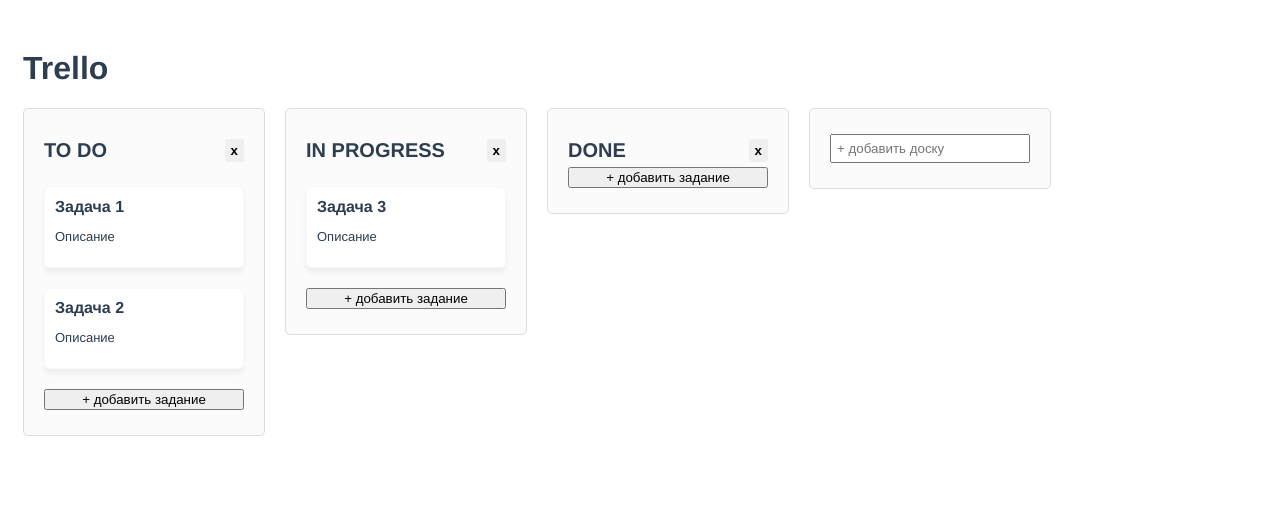
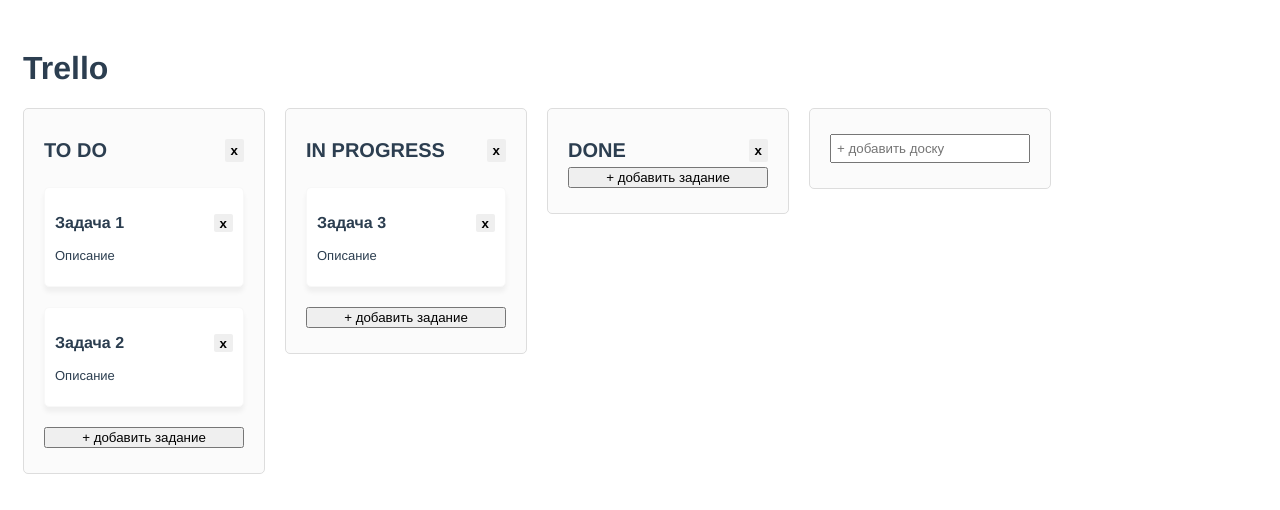
Before and after one commit to aGants/trello, a Vue app: page / in a window 1280 px wide. Shown: the top 510 px of the page. Built offline with nearby package versions, Linux system fonts and the light colour scheme.

Commit message:
add delete task

```diff
--- a/src/components/TasksList.vue
+++ b/src/components/TasksList.vue
@@ -1,13 +1,16 @@
 <template>
   <ul class="board-list">
     <li
-      v-for="task in tasks"
-      :key="task.id"
+      v-for="(task, $taskIndex) of tasks"
+      :key="$taskIndex"
       class="board-list-task"
-      @dragstart="onDragStart($event, task.id, boardId)"
+      @dragstart="onDragStart($event, $taskIndex, boardId)"
       draggable="true"
     >
-      <span class="board-list-task__title">{{ task.name }}</span>
+      <p class="board-list-task__title">
+        <span>{{ task.name }}</span>
+        <input type="button" value="x" class="close" @click="deleteTask($taskIndex)">
+      </p>
       <p class="board-list-task__desc">{{ task.desc }}</p>
     </li>
   </ul>
@@ -43,6 +46,10 @@
       this.$store.commit('ADD_TASK', { tasks, name: data.name, desc: data.desc })
       this.modal = false;
     },
+    deleteTask (id) {
+      let tasks = this.tasks;
+      this.$store.commit('DELETE_TASK', { tasks, id })
+    },
     closePopupModal () {
       this.modal = false;
     },
@@ -74,7 +81,10 @@
       box-shadow: 0 5px 5px 0 rgb(0 0 0 / 15%);
     }
     &__title {
+      display: flex;
+      justify-content: space-between;
       font: bolder 16px $font;
+
     }
     &__desc {
       font-size: 13px;
--- a/src/store/index.js
+++ b/src/store/index.js
@@ -26,6 +26,9 @@
         desc,
       })
     },
+    DELETE_TASK (state, { tasks, id }) {
+      tasks.splice(id, 1)
+    },
     MOVE_TASK (state, { fromTasks, toTasks, taskIndex }) {
       const taskToDrag = fromTasks.splice(taskIndex, 1)[0]
       toTasks.push(taskToDrag)
```
